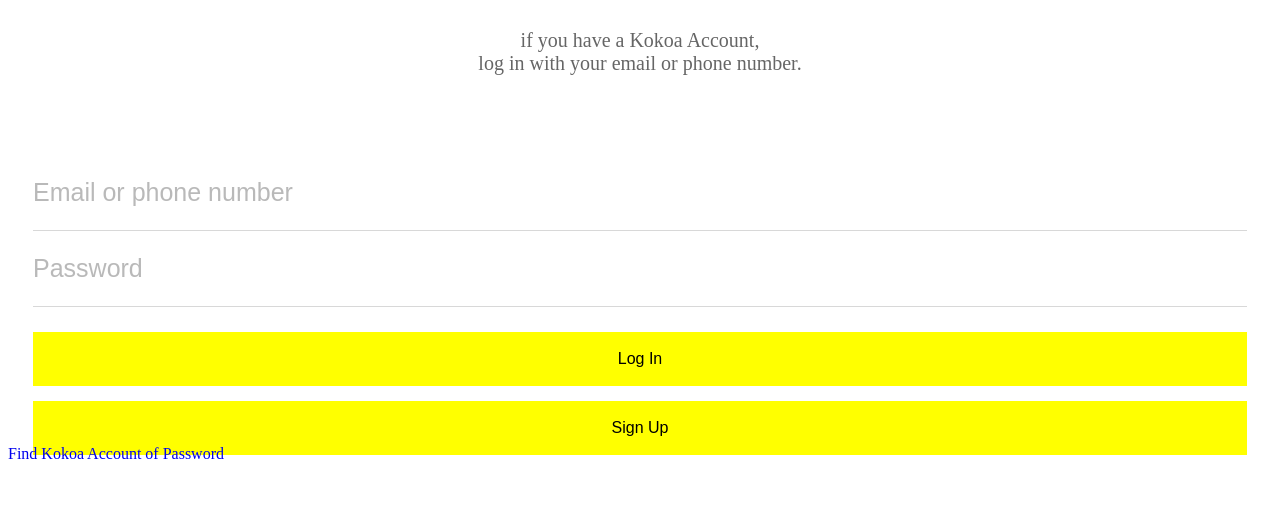
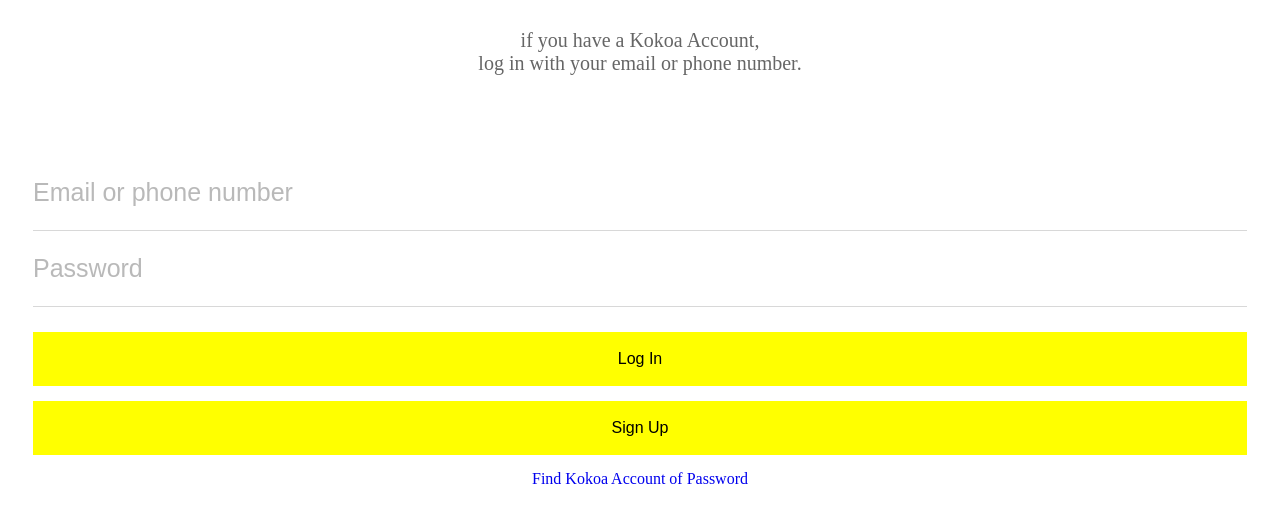
Before and after one commit to lynch456/kokoa-review, a plain HTML site: page index.html in a window 1280 px wide. Shown: the part 147-670 px from the top of the page. Drawn offline with Linux system fonts and the light colour scheme.

Commit message:
8/24 Login Form
Find Account fin?

```diff
--- a/CSS/components/login-form.css
+++ b/CSS/components/login-form.css
@@ -1,8 +1,10 @@
-.login-form {
+.login-form__text {
   display: flex;
   padding-top: 80px;
   flex-direction: column;
+  text-align: center;
 }
+
 .login-id,
 .login-password {
   opacity: 0.5;
@@ -25,6 +27,7 @@
 }
 .sign-btn {
   margin: -10px 25px;
+  margin-bottom: 15px;
   padding: 18px;
   font-size: 16px;
   background-color: yellow;
--- a/index.html
+++ b/index.html
@@ -30,8 +30,8 @@
         if you have a Kokoa Account,<br>
         log in with your email or phone number.
     </div>
-    <form class="login-form__text">
-        <div class="login-form">
+    <form class="login-form">
+        <div class="login-form__text">
             <input required class="login-id" type="text" placeholder="Email or phone number">
             <input required class="login-password" type="password" placeholder="Password">
             <input class="login-btn" type="submit" value="Log In">
```
